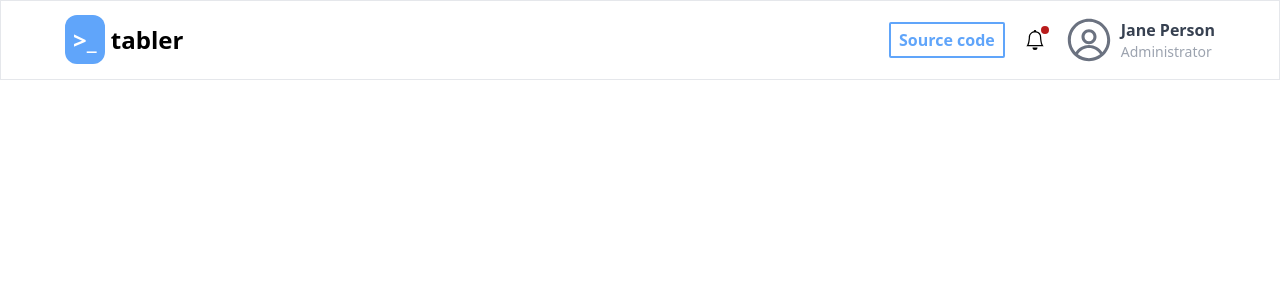
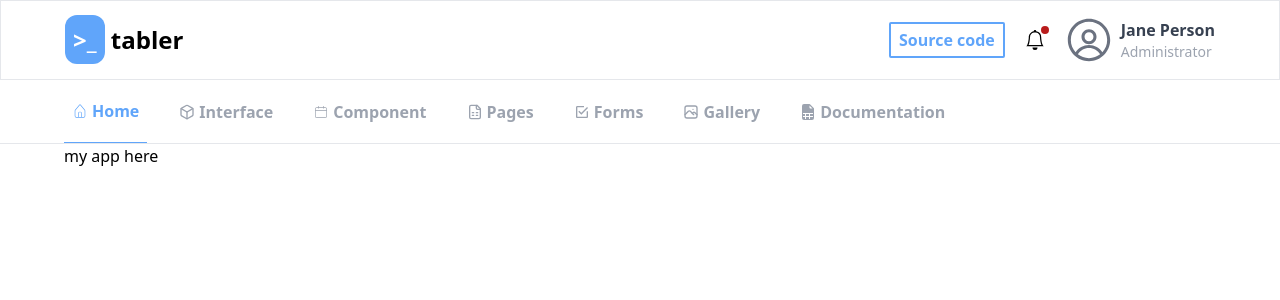
Before and after one commit to asapconet/mavencodedb, a React (Vite) app: page / in a window 1280 px wide. Shown: the top 300 px of the page. Built offline with nearby package versions, Linux system fonts and the light colour scheme.

Commit message:
feat: add navbar x10

```diff
--- a/src/app/app.tsx
+++ b/src/app/app.tsx
@@ -1,9 +1,11 @@
-import { Header } from "components/molecules/header";
+import { DashboardLayout } from "../layouts/dashboardLayout";
 
 function App() {
   return (
     <main>
-      <Header/>
+      <DashboardLayout>
+        <div className="px-4 lg:px-16">my app here</div>
+      </DashboardLayout>
     </main>
   );
 }
--- a/src/components/molecules/header.tsx
+++ b/src/components/molecules/header.tsx
@@ -3,7 +3,7 @@ import { RxAvatar } from "react-icons/rx";
 
 export const Header = () => {
   return (
-    <header className="flex items-center justify-between h-20 border-b border-[1px] border-gray-200 px-4 lg:px-16">
+    <header className="flex items-center justify-between h-20 border-b border-[1.5px] border-gray-200 px-4 lg:px-16">
       <div className="text-2xl font-semibold">
         <span className="p-2 rounded-xl text-center text-white bg-pri">
           &gt;_
--- a/src/components/molecules/index.ts
+++ b/src/components/molecules/index.ts
@@ -0,0 +1,4 @@
+import { Header } from "./header";
+import { NavBar } from "./navbar";
+
+export default { Header, NavBar };
--- /dev/null
+++ b/src/components/molecules/navbar.tsx
@@ -0,0 +1,22 @@
+import { navItems } from "../../data/navItems";
+import { NavProps } from "../../types/nav";
+
+const NavItem: React.FC<NavProps> = ({ icon: Icon, label, isActive }) => (
+  <div
+    className={`flex items-center h-full gap-1 cursor-pointer px-2 font-semibold
+      ${isActive ? "text-pri border-pri border-b-[1.5px] " : "text-neu-1"}`}
+  >
+    <Icon className={`font-semibold ${isActive ? "text-pri" : "text-neu-1"}`} />
+    <p className={isActive ? "text-pri" : "text-neu-1"}>{label}</p>
+  </div>
+);
+
+export const NavBar: React.FC = () => {
+  return (
+    <nav className="flex items-center gap-6 h-16 border-b-[1.5px] border-gray-200 px-4 lg:px-16">
+      {navItems.map(({ icon, label, isActive }) => (
+        <NavItem key={label} icon={icon} label={label} isActive={isActive} />
+      ))}
+    </nav>
+  );
+};
--- /dev/null
+++ b/src/data/navItems.ts
@@ -0,0 +1,17 @@
+import { CiHome, CiCalendar } from "react-icons/ci";
+import { FiBox } from "react-icons/fi";
+import { LuFileSpreadsheet } from "react-icons/lu";
+import { IoMdCheckboxOutline } from "react-icons/io";
+import { TbPhoto } from "react-icons/tb";
+import { BsFillFileEarmarkSpreadsheetFill } from "react-icons/bs";
+import { NavProps } from "../types/nav";
+
+export const navItems: NavProps[] = [
+  { icon: CiHome, label: "Home", isActive: true },
+  { icon: FiBox, label: "Interface" },
+  { icon: CiCalendar, label: "Component" },
+  { icon: LuFileSpreadsheet, label: "Pages" },
+  { icon: IoMdCheckboxOutline, label: "Forms" },
+  { icon: TbPhoto, label: "Gallery" },
+  { icon: BsFillFileEarmarkSpreadsheetFill, label: "Documentation" },
+];
--- a/src/index.scss
+++ b/src/index.scss
@@ -17,7 +17,7 @@
   }
 
   main {
-    @apply px-4 min-h-screen sm:px-0 space-y-16 w-full;
+    @apply min-h-screen w-full;
 
     -webkit-animation: slide 2s linear infinite;
     animation: slide 4s linear infinite;
--- a/src/layouts/dashboardLayout.tsx
+++ b/src/layouts/dashboardLayout.tsx
@@ -1,4 +1,5 @@
 import { Header } from "components/molecules/header";
+import { NavBar } from "components/molecules/navbar";
 
 interface IProps {
   children: React.ReactNode;
@@ -7,6 +8,7 @@ export const DashboardLayout: React.FC<IProps> = ({ children }) => {
   return (
     <>
       <Header />
+      <NavBar />
       {children}
     </>
   );
--- /dev/null
+++ b/src/types/nav.ts
@@ -0,0 +1,7 @@
+import { IconType } from "react-icons";
+
+export interface NavProps {
+  icon: IconType;
+  label: string;
+  isActive?: boolean;
+}
```
